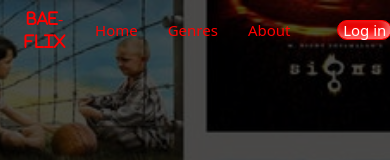
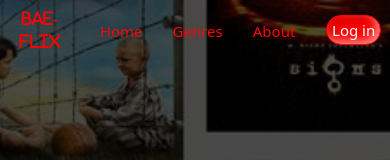
Before and after one commit to TB-Practice/BAE-flix, a website: page html/main.html in a window 390 px wide. Shown: the top 160 px of the page. Drawn offline with nearby package versions, Linux system fonts and the light colour scheme.

Commit message:
adjustments on responsiveness

```diff
--- a/scss/_variables.scss
+++ b/scss/_variables.scss
@@ -2,6 +2,6 @@ $direction: flex-direction;
 $desktop: 1024px;
 $mobile: 800px;
 $s8: 360px;
-$iphone12: 390px;
+$iphone12: 400px;
 $responsive: 750px;
 $ipadair: 820px;
--- a/scss/main.scss
+++ b/scss/main.scss
@@ -39,14 +39,14 @@ nav {
             font-size: 5rem;
         }
         @include s8 {
-            font-size: 1.5rem;
+            font-size: 2rem;
             position: relative;
-            right: 1.5rem;
+            left: 10px;
+
         }
         @include iphone12 {
-            font-size: 1.5rem;
+            font-size: 2rem;
             position: relative;
-            right: 1.5rem;
         }
         li {
             padding: 1rem;
@@ -55,6 +55,12 @@ nav {
             a {
                 text-decoration: none;
                 color: red;
+                @include s8 {
+                    font-size: 1.5rem;
+                }
+                @include iphone12 {
+                    font-size: 1.5rem;
+                }
             }
             a:hover {
                 background-color: red;
@@ -66,6 +72,13 @@ nav {
                 display: inline-block;
                 span {
                     color: red;
+                    @include s8 {
+                        font-size: 1.5rem;
+                    }
+                    @include iphone12 {
+                        font-size: 1.5rem;
+                    }
+
                 }
                 span:hover {
                     background-color: red;
@@ -97,22 +110,25 @@ nav {
         background-color: red;
         color: white;
         position: relative;
-        top: 1rem;
-        left: 0.2rem;
+        top: 0.5rem;
+        margin-left: 20px;
+        // top: 1rem;
         @include button;
         @include s8 {
             font-size: 1.5rem;
-            height: 4rem;
+            height: 2rem;
             width: 8rem;
-            // margin-right: 1rem;
+            margin-right: 10px;
             @include flexBox;
         }
         @include iphone12 {
             font-size: 1.5rem;
-            height: 2rem;
-            width: 6rem;
-            margin-left: 2rem;
+            height: 3rem;
+            width: 7rem;
+            margin-right: 10px;
             @include flexBox;
+            position: relative;
+            left: 0.1rem;
         }
         @include ipadair {
             position: relative;
```
Also changed, not shown: css/main.css, 1 other file.
